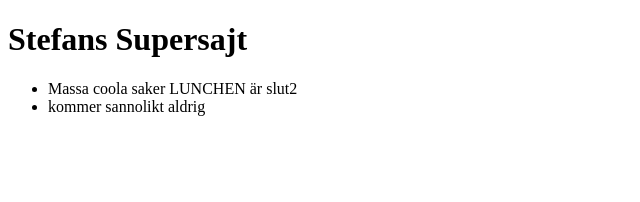
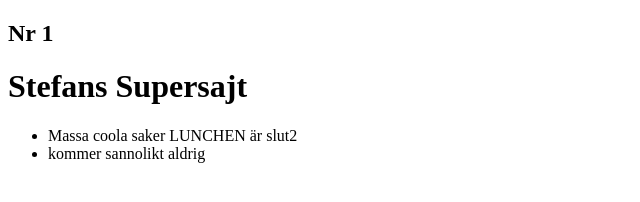
Before and after one commit to aspcodenet/jsrock, a plain HTML site: page index.html in a window 1280 px wide. Shown: the whole page, without its empty margins (0-640 px from the left). Drawn offline with Linux system fonts and the light colour scheme.

Commit message:
Deploying to newversion from @ aspcodenet/jsrock@445034f8fc41f063b66ee9f29912d075b31a004e 🚀

```diff
--- a/index.html
+++ b/index.html
@@ -6,6 +6,7 @@
     <title>Document</title>
 </head>
 <body>
+    <h2>Nr 1</h2>
     <h1>Stefans Supersajt</h1>
     <ul>
         <li>
```
